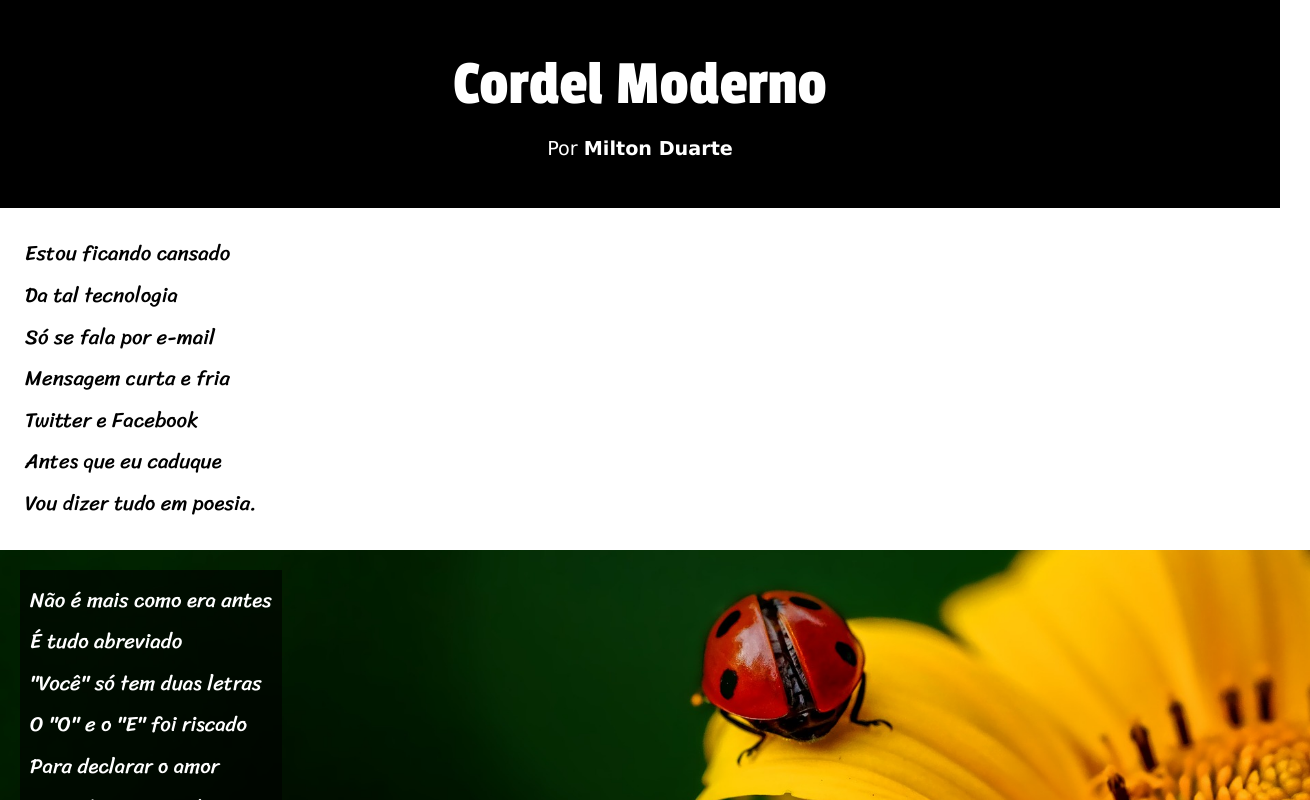
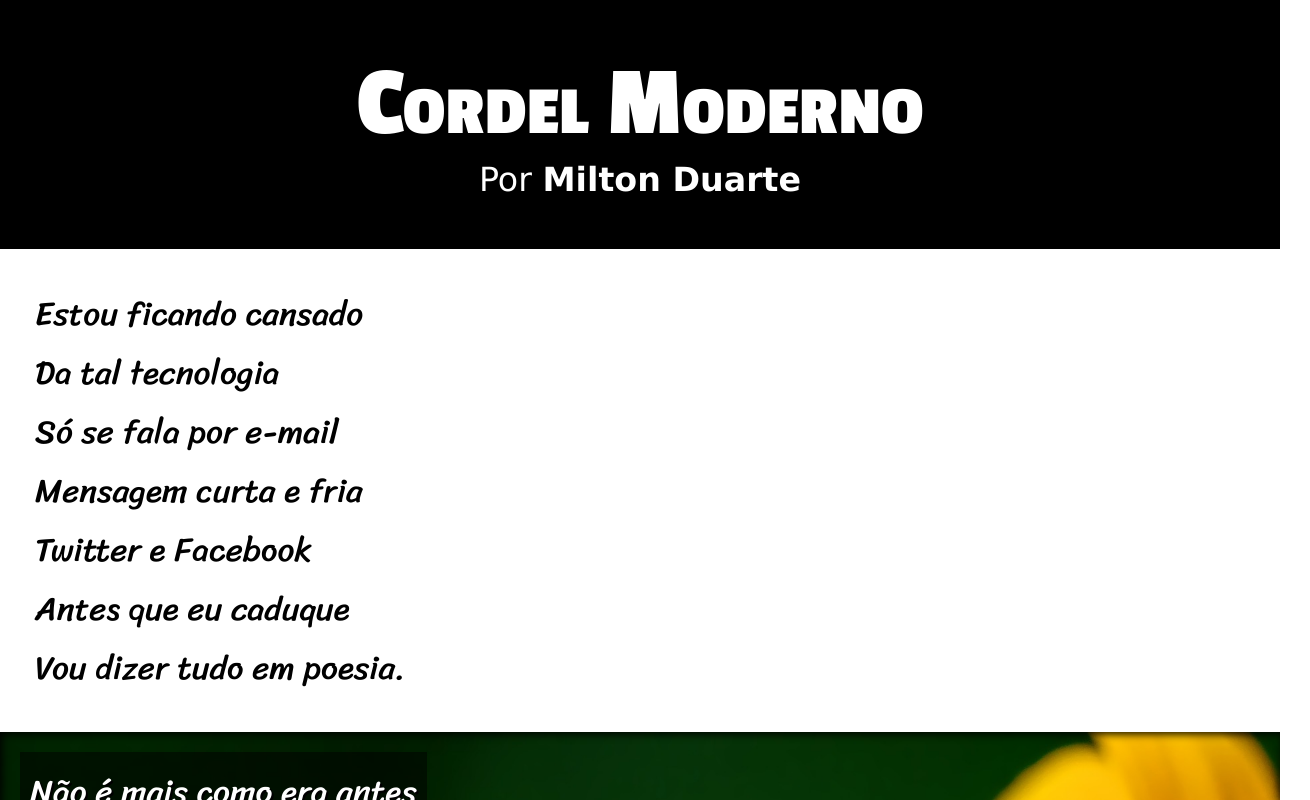
Before and after one commit to PauloMoreiraSS/Projeto-Cordel-Moderno, a plain HTML site: page index.html in a window 1280 px wide. Shown: the top 800 px of the page, 1310 px wide, since content can reach past the window. Drawn offline with Linux system fonts and the light colour scheme.

Commit message:
Ajustes da fonte e códigos

```diff
--- a/index.html
+++ b/index.html
@@ -10,7 +10,7 @@
 <body>
     <header>
         <h1>Cordel Moderno</h1>
-        <p>Por <strong><a href="https://www.recantodasletras.com.br/poesias/3186743">Milton Duarte</a></strong></p>
+        <p>Por <a href="https://www.recantodasletras.com.br/poesias/3186743">Milton Duarte</a></p>
     </header>
 
     <main>
@@ -99,7 +99,7 @@
     </main>
 
     <footer>
-        <p>Site criado por <strong>Gustavo Guanabara</strong> para o <strong>CursoemVideo</strong></p>
+        <p>Site criado por <a href="https://gustavoguanabara.github.io/" target="_blank">Gustavo Guanabara</a> para o <a href="https://www.youtube.com/cursoemvideo" target="_blank">CursoemVideo</a></p>
     </footer>
 </body>
 </html>
--- a/style/style.css
+++ b/style/style.css
@@ -1,7 +1,7 @@
 @import url('https://fonts.googleapis.com/css2?family=Passion+One:wght@400;700&family=Sriracha&display=swap');
 
 :root {
-
+    --FontePadrao: Verdana, Geneva, Tahoma, sans-serif;
     --fonteTitulo: 'Passion One', cursive;
     --fonteCorpo: 'Sriracha', cursive;
 }
@@ -10,82 +10,77 @@
     margin: 0;
     padding: 0;
 }
+body {
+    font-family: var(--FontePadrao);
+    font-size: 2.6vw;
+}
+
 header {
     background-color: black;
     color: white;
-    padding: 50px 10px 30px;
+    padding: 50px 0;
     text-align: center;
 }
 
 header h1 {
     font-family: var(--fonteTitulo);
-    font-size: 4em;
-    font-weight: 500;
+    font-weight: bolder;
+    font-variant: small-caps;
+    font-size: 3em;
 }
-header p {
-    font-family: Verdana, Geneva, Tahoma, sans-serif;
-    margin: auto;
-    font-size: 1.2em;
+
+section {
+    font-family: var(--fonteCorpo);
+    padding: 15px;
 }
-header a {
+
+section p {
+    padding: 10px;
+    max-width: fit-content;
+    margin: 10px;
+}
+
+a {
     color: white;
     text-decoration: none;
+    font-weight: bolder;
 }
 
-header a:hover {
+a:hover {
     text-decoration: underline;
 }
 
-main {
-    font-family: var(--fonteCorpo);
-    font-size: 1.3em;
-}
-
-section {
-    padding: 15px;
-}
-
-p {
-    font-size: 1em;
-    width: max-content;
-    line-height: 2em;
-    padding: 10px;
-}
 .bgCor {
     background-color: white;
 }
 
 .bgImg {
-    width: 100vw;
+    box-shadow: inset 2px 2px 8px black;
+    background-position: right center ;
+    background-size: cover;
+    background-attachment: fixed;
 }
 
-.bgImg > p {
+.bgImg p {
     color: white;
-    background-color: rgba(0, 0, 0, 0.6);
+    background-color: rgba(0, 0, 0, 0.5);
     margin: 5px;
+    text-shadow: 2px 2px black;
 }
 
 #img01 {
     background-image: url('../imagens/background001.jpg');
-    background-repeat: no-repeat;
-    background-position: center center;
-    background-size: cover;
-    background-attachment: fixed;
+
 }
 
 #img02 {
     background-image: url('../imagens/background002.jpg');
-    background-repeat: no-repeat;
-    background-position: center center;
-    background-size: cover;
-    background-attachment: fixed;
 }
 
 footer {
     background-color: #000;
     color: white;
+    font-size: .7em;
+    text-align: center;
+    padding: 5px 0;
 }
-
-footer > p {
-    margin: 0 auto;
-}
```
